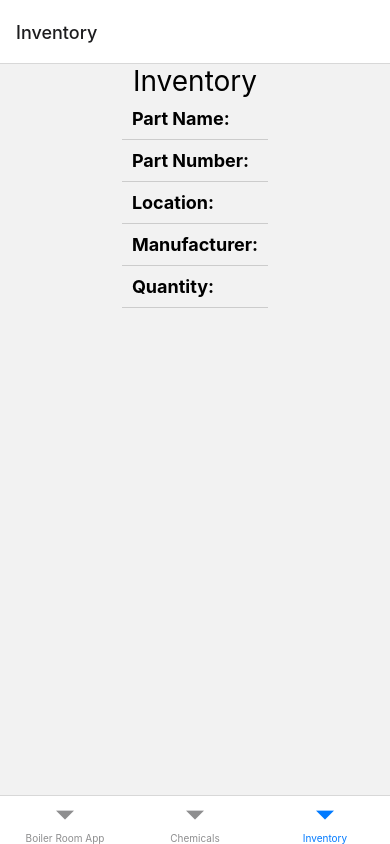
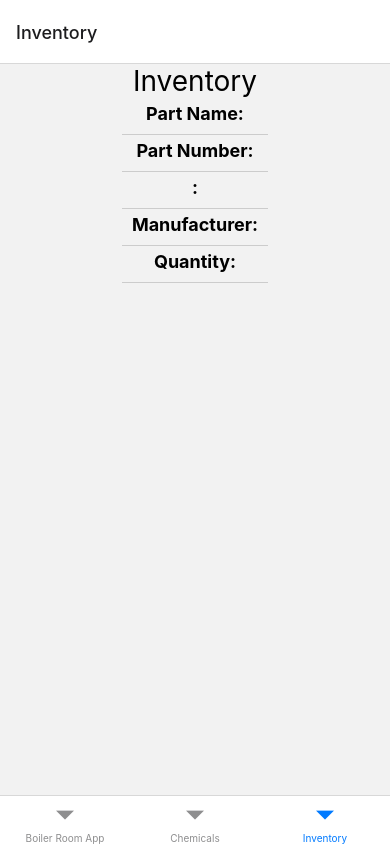
Before and after one commit to maq3009/Practice1, a React Native app in the folder BlrRmApp/: screen /Inventory in a window 390 px wide. Built offline with nearby package versions, Linux system fonts and the light colour scheme.

Commit message:
Still working- Inventory page almost working

```diff
--- a/BlrRmApp/app/screens/Inventory.tsx
+++ b/BlrRmApp/app/screens/Inventory.tsx
@@ -10,12 +10,31 @@ const Inventory = ({ route }: any) => {
     const Manufacturer = route.params?.Manufacturer || '';
     const Quantity = route.params?.Quantity || '';
 
-  const data = [
-    { label: 'Part Name', value: PartName },
-    { label: 'Part Number', value: PartNumber },
-    { label: 'Location', value: Location },
-    { label: 'Manufacturer', value: Manufacturer },
-    { label: 'Quantity', value: Quantity },
+  const data = [{
+        label: 'Part Name',
+        value: PartName,
+        id: 1
+    },
+    {
+        label: 'Part Number',
+        value: PartNumber,
+        id: 2
+    },
+    {
+        Label: 'Location',
+        value: Location,
+        id: 3
+    },
+    {
+        label: 'Manufacturer',
+        value: Manufacturer,
+        id: 4
+    },
+    {
+        label: 'Quantity',
+        value: Quantity,
+        id: 5
+    },
   ];
 
   return (
@@ -24,7 +43,7 @@ const Inventory = ({ route }: any) => {
 
       <FlatList
         data={data}
-        keyExtractor={(item) => item.label}
+        keyExtractor={(item) => [item.label, item.value]}
         renderItem={({ item }) => (
           <View style={styles.itemContainer}>
             <Text style={styles.label}>{item.label}:</Text>
@@ -50,8 +69,8 @@ const styles = StyleSheet.create({
   },
   itemContainer: {
     flexDirection: 'row',
-    justifyContent: 'space-between',
-    alignItems: 'center',
+    justifyContent: 'center',
+    paddingTop: 5,
     padding: 10,
     borderBottomWidth: 1,
     borderBottomColor: '#ccc',
@@ -63,4 +82,8 @@ const styles = StyleSheet.create({
   value: {
     fontSize: 18,
   },
+  item: {
+    marginTop: 10,
+    padding: 20,
+  }
 });
--- a/BlrRmApp/app/screens/List.tsx
+++ b/BlrRmApp/app/screens/List.tsx
@@ -1,8 +1,8 @@
 import React from 'react';
-import { View, Text, TextInput, Button, StyleSheet } from 'react-native';
+import { View, Text, TextInput, FlatList, Button, StyleSheet } from 'react-native';
 import { useState } from 'react';
 import { FIRESTORE_DB } from '../../firebaseConfig';
-import { addDoc, collection } from 'firebase/firestore';
+import { addDoc, collection, getDocs, query } from 'firebase/firestore';
 
 const List = ({ navigation }: any) => {
   const [PartName, setPartName] = useState('');
```
